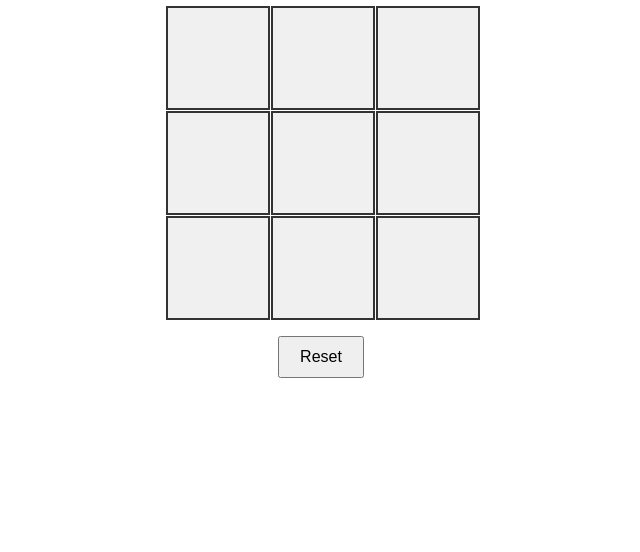
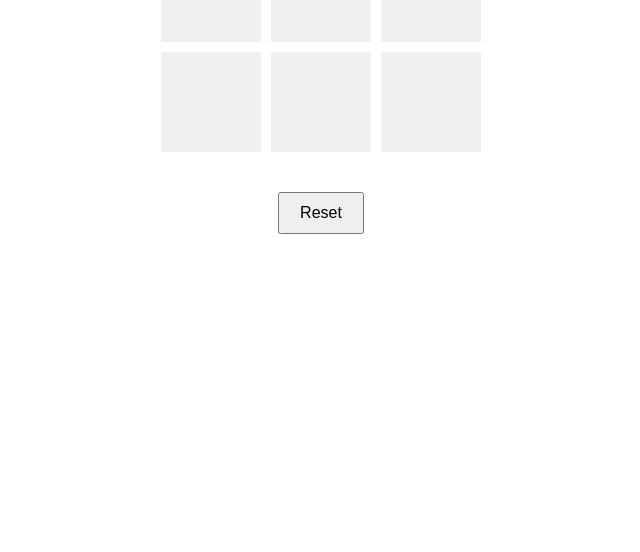
Before and after one commit to jeffjchao/Tic-Tac-Toe, a plain HTML site: page index.html in a window 1280 px wide. Shown: the part 248-800 px from the top of the page, without its empty margins (319-959 px from the left). Drawn offline with Linux system fonts and the light colour scheme; files that its build step writes are made by us from their sources; files whose address does not match are found by name.

Commit message:
Update style.css

```diff
--- a/style.css
+++ b/style.css
@@ -1,40 +1,29 @@
-/* Center the board on the screen */
 body {
-    display: flex;
-    flex-direction: column;
-    align-items: center;
-    justify-content: center;
-    height: 100vh;
-    margin: 0;
     font-family: Arial, sans-serif;
+    text-align: center;
 }
 
-/* Style the Tic-Tac-Toe board */
 #board {
     display: grid;
     grid-template-columns: repeat(3, 100px);
     grid-template-rows: repeat(3, 100px);
-    gap: 5px;
+    gap: 10px;
+    justify-content: center;
+    margin: 20px auto;
 }
 
-/* Style each cell */
 .cell {
-    width: 100px;
-    height: 100px;
     background-color: #f0f0f0;
-    border: 2px solid #333;
     display: flex;
+    justify-content: center;
     align-items: center;
-    justify-content: center;
-    font-size: 36px;
-    font-weight: bold;
+    font-size: 2em;
     cursor: pointer;
 }
 
-/* Style buttons */
-button {
+#reset {
     margin-top: 20px;
     padding: 10px 20px;
-    font-size: 16px;
+    font-size: 1em;
     cursor: pointer;
 }
```
